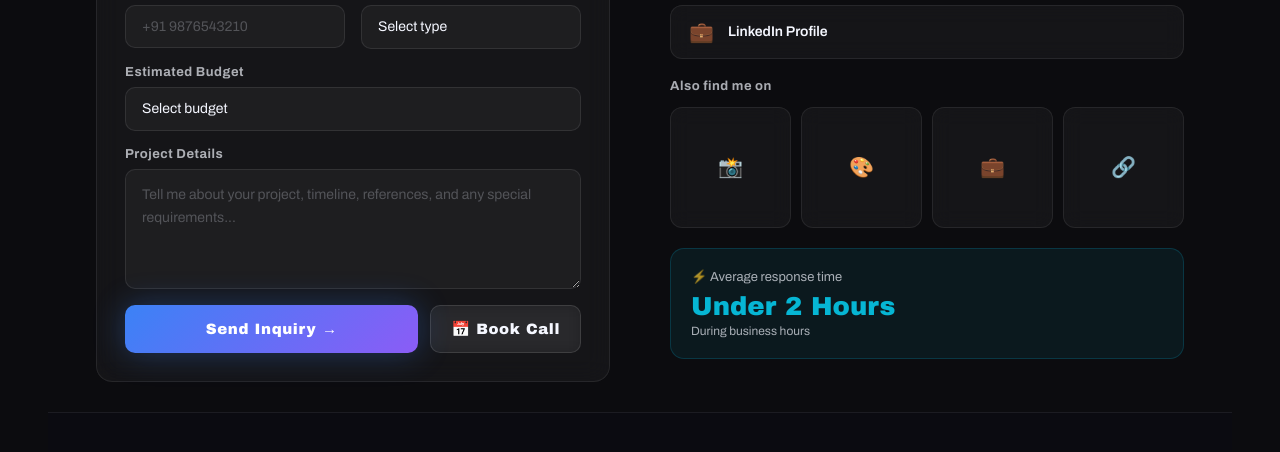
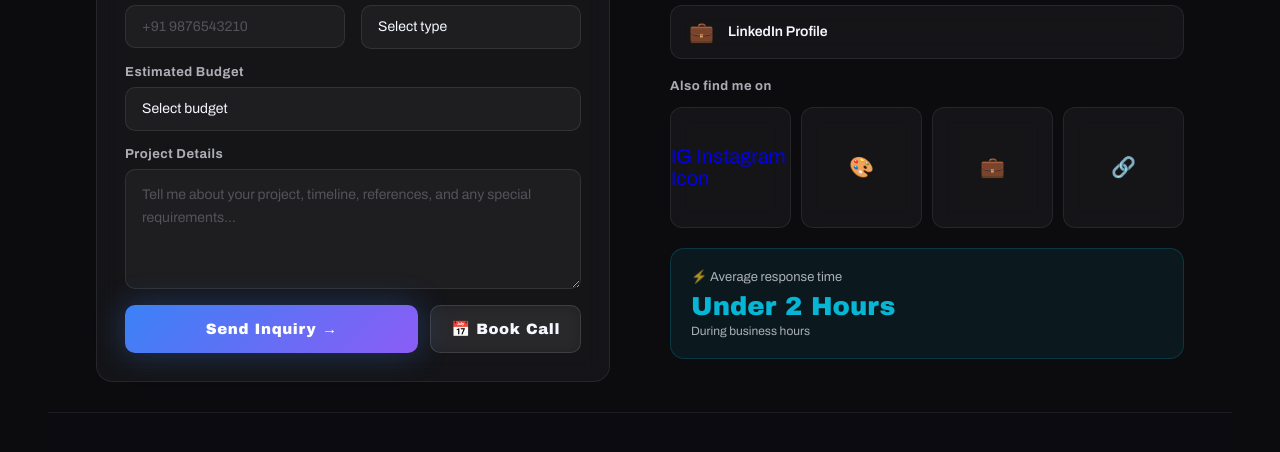
Before and after one commit to sksiddharth641-max/Siddharth-Portfolio, a website: page index.html in a window 1280 px wide. Shown: the part 7297-7749 px from the top of the page. Drawn offline with Linux system fonts and the light colour scheme; animation ran at ten frames a second.

Commit message:
Update index.html

```diff
--- a/index.html
+++ b/index.html
@@ -462,7 +462,7 @@
         <div>
           <div class="cf-label" style="margin-bottom:14px">Also find me on</div>
           <div class="soc-grid">
-            <a href="#" class="soc-a" aria-label="Instagram">📸</a>
+            <a href="#" class="soc-a" aria-label="Instagram">IG Instagram Icon</a>
             <a href="#" class="soc-a" aria-label="Behance">🎨</a>
             <a href="#" class="soc-a" aria-label="Fiverr">💼</a>
             <a href="#" class="soc-a" aria-label="Upwork">🔗</a>
```
